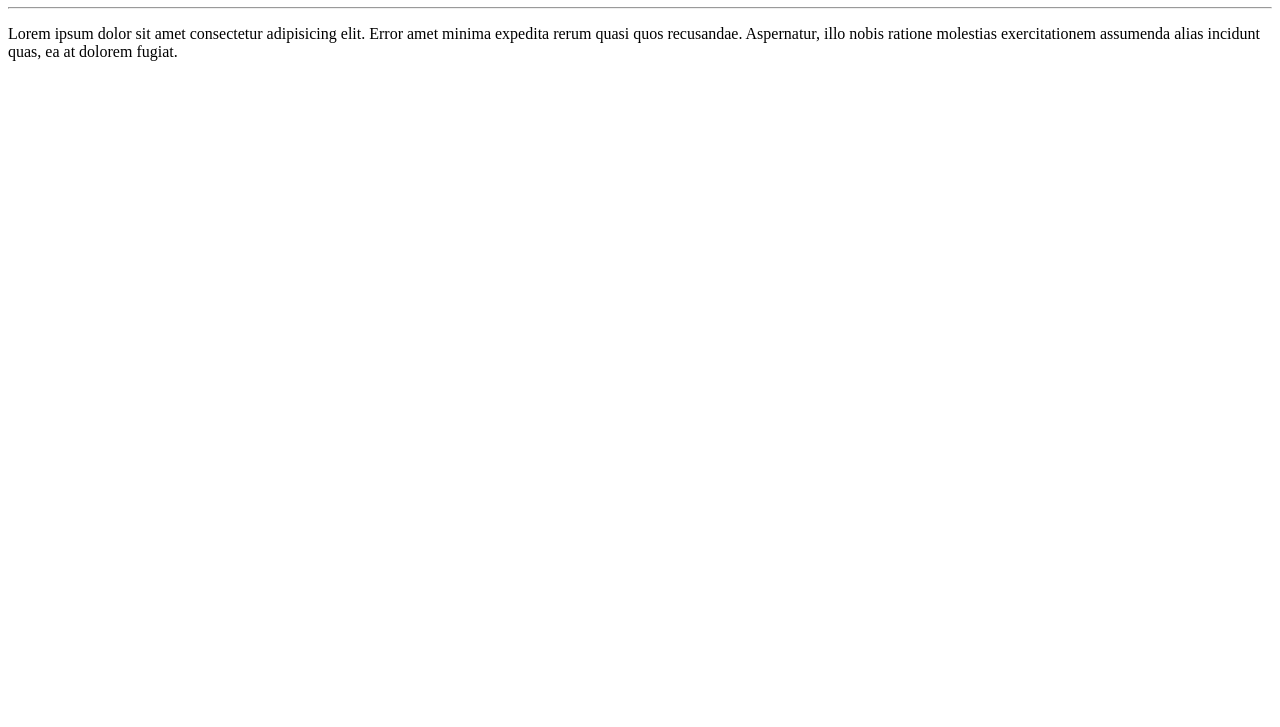
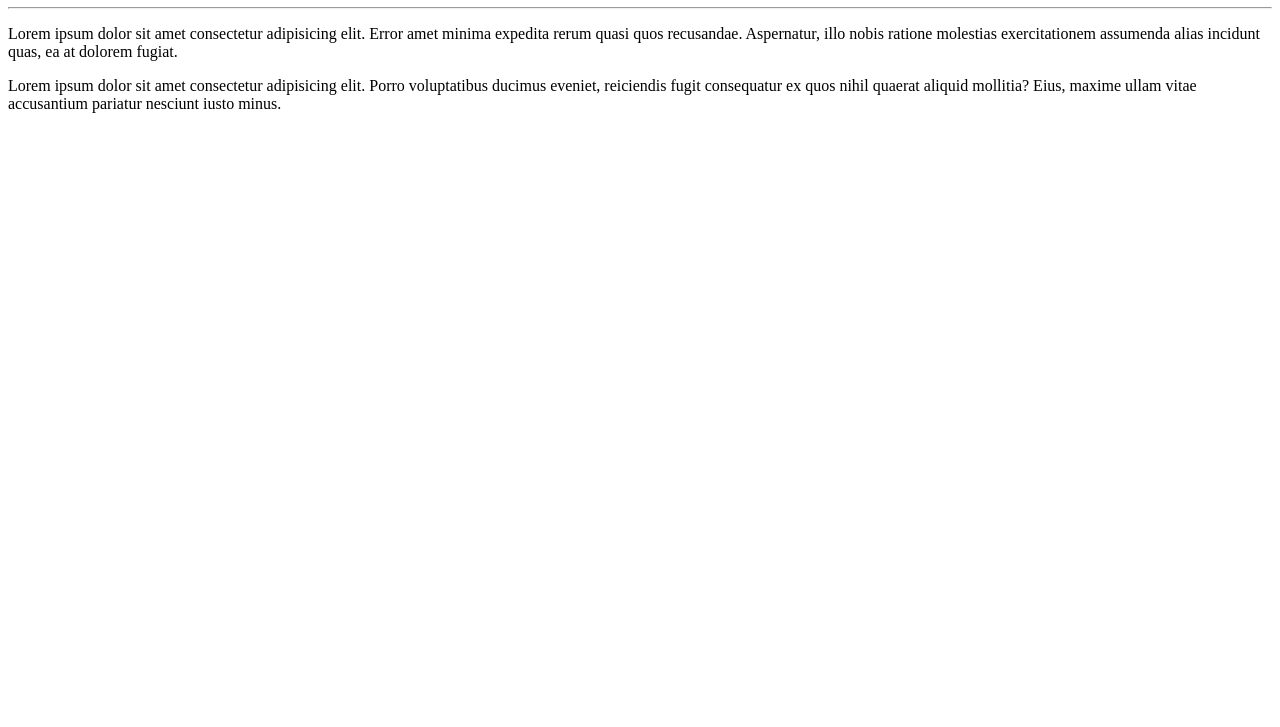
Before and after one commit to LuizMatoso/Ola-Mundo, a plain HTML site: page site-exemplo/index.html in a window 1280 px wide. Shown: the part 73-800 px from the top of the page. Drawn offline with Linux system fonts and the light colour scheme.

Commit message:
adicionei um parágrafo

```diff
--- a/site-exemplo/index.html
+++ b/site-exemplo/index.html
@@ -10,5 +10,6 @@
     <h1>Olá, Mundo!</h1>
     <hr>
     <p>Lorem ipsum dolor sit amet consectetur adipisicing elit. Error amet minima expedita rerum quasi quos recusandae. Aspernatur, illo nobis ratione molestias exercitationem assumenda alias incidunt quas, ea at dolorem fugiat.</p>
+    <p>Lorem ipsum dolor sit amet consectetur adipisicing elit. Porro voluptatibus ducimus eveniet, reiciendis fugit consequatur ex quos nihil quaerat aliquid mollitia? Eius, maxime ullam vitae accusantium pariatur nesciunt iusto minus.</p>
 </body>
 </html>
```
